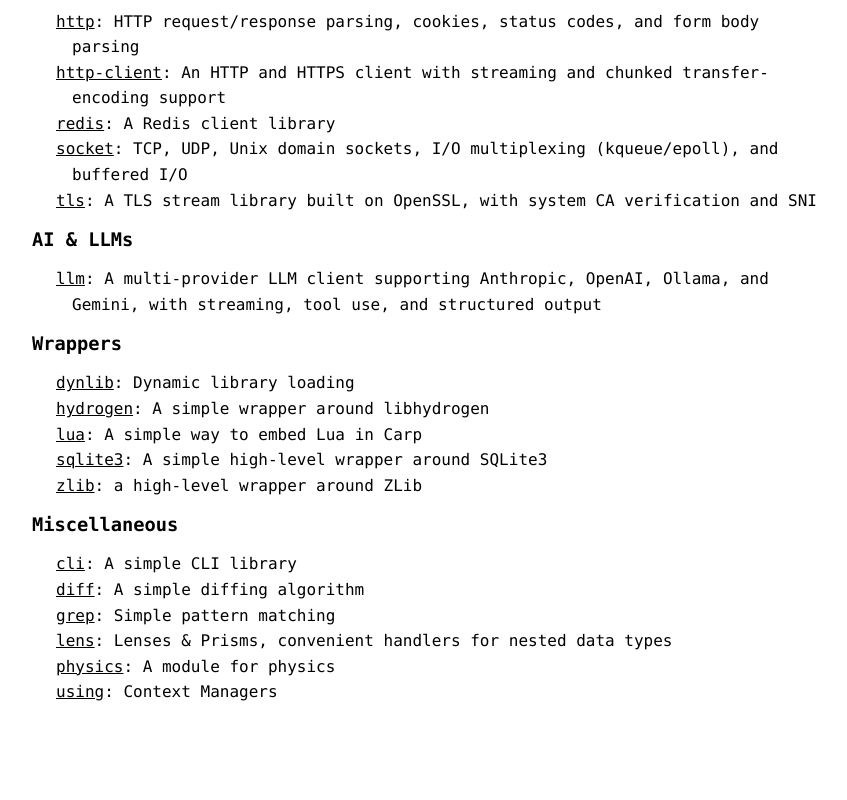
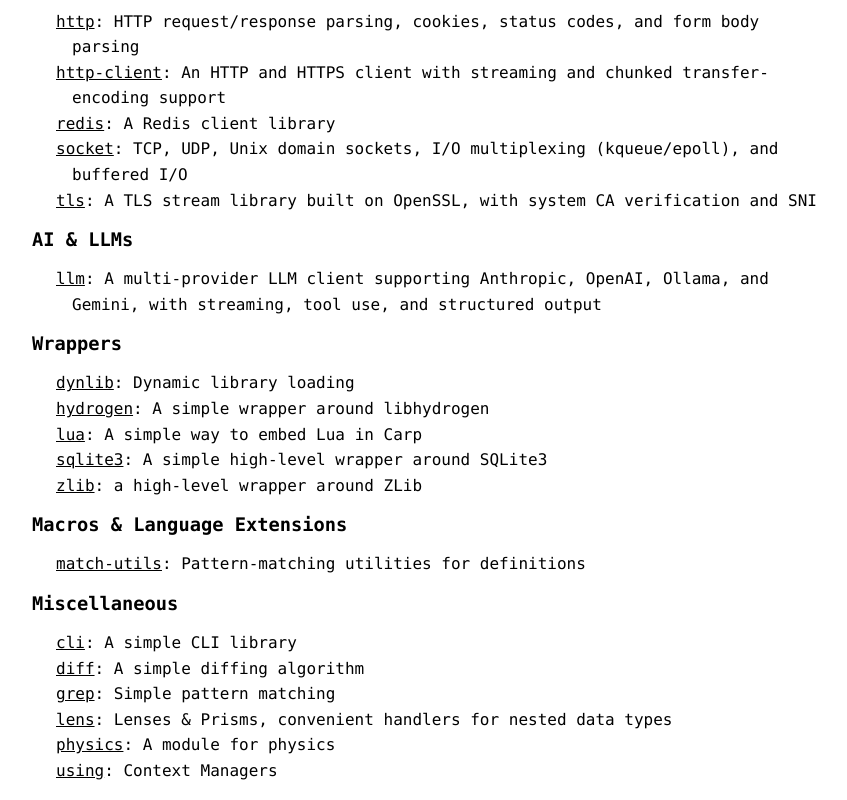
Before and after one commit to carpentry-org/website, a plain HTML site: page index.html in a window 1280 px wide. Shown: the part 968-1768 px from the top of the page, without its empty margins (208-1055 px from the left). Before the commit the page ends 1689 px from the top, so only its background shows below. Drawn offline with Linux system fonts and the light colour scheme.

Commit message:
published match-utils

```diff
--- a/index.html
+++ b/index.html
@@ -74,6 +74,10 @@
         <li><a href="/sqlite3">sqlite3</a>: A simple high-level wrapper around SQLite3</li>
         <li><a href="/zlib">zlib</a>: a high-level wrapper around ZLib</li>
       </ul>
+      <h3>Macros &amp; Language Extensions</h3>
+      <ul>
+        <li><a href="/match-utils">match-utils</a>: Pattern-matching utilities for definitions</li>
+      </ul>
       <h3>Miscellaneous</h3>
       <ul>
         <li><a href="/cli">cli</a>: A simple CLI library</li>
```
